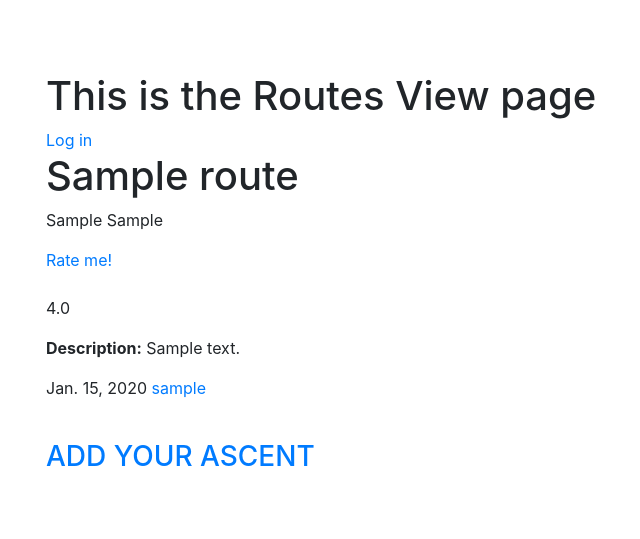
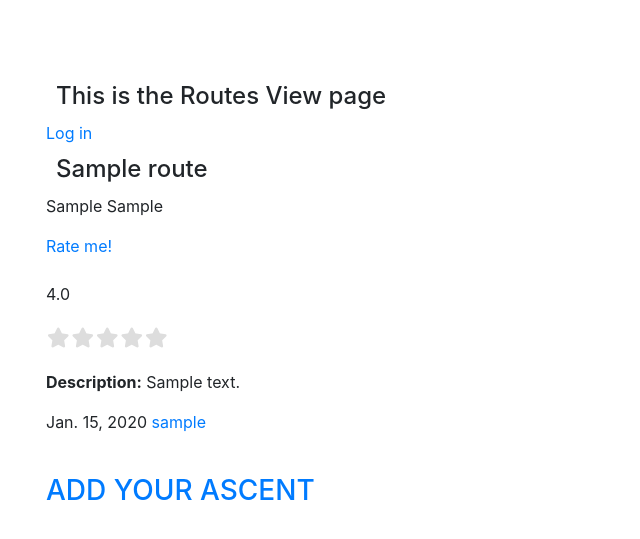
Before and after one commit to faaizajaz/mtnpak, a Django app: page /routes/1/ in a window 1280 px wide. Shown: the part 56-595 px from the top of the page, without its empty margins (39-679 px from the left). Run offline with Django 3.2, Linux system fonts and the light colour scheme; tables that the repository leaves empty hold one stand-in row (values such as "Sample post"); some libraries are stand-ins or nearby versions.

Commit message:
Cleaned commentss

```diff
--- a/routes/templates/routes/route-view.html
+++ b/routes/templates/routes/route-view.html
@@ -1,5 +1,6 @@
 {% extends 'base.html' %}
 {% load view_filters %}
+{% load static %}
 
 
 
@@ -31,6 +32,43 @@
 	<a class='rate-btn' data-href='{{ route.get_api_rate_url }}' href="{% url 'rate-route' route_id=route.id %}">Rate me!</a>
 	<br><br>
 	<p id="avg_score">{{route.avg_rating}}</p>
+
+	<!--custom CSS for star ratings -->
+	<link rel="stylesheet" type="text/css" href="{% static 'star_rating.css' %}" rel="stylesheet">
+
+	<fieldset class="rating" id="star_rating">
+	    <input type="radio" id="star5" name="rating" value="5" /><label class = "full" for="star5" title="5 stars"></label>
+
+	    <input type="radio" id="star4" name="rating" value="4" /><label class = "full" for="star4" title="4 stars"></label>
+
+	    <input type="radio" id="star3" name="rating" value="3" /><label class = "full" for="star3" title="3 stars"></label>
+
+	    <input type="radio" id="star2" name="rating" value="2" /><label class = "full" for="star2" title="2 stars"></label>
+
+	    <input type="radio" id="star1" name="rating" value="1" /><label class = "full" for="star1" title="1 star"></label>
+
+	</fieldset>
+
+	<br><br>
+
+
+
+
+
+
+
+
+
+
+
+
+
+
+
+
+
+
+
 
 	<!-- If the route only has one pitch, display the grade-->
 	{% if route.numpitch == 'Singlepitch' %}
@@ -79,32 +117,6 @@
 		<h3><a href="{% url 'add-pitch-multi' route_id=route.id %}">Add a pitch</a></h3>
 	{% endif %}
 
-<script>
-	$(document).ready(function(){
-		console.log("helooo")
-		$(".rate-btn").click(function(e){
-			console.log("this function started");
-			e.preventDefault();
+<script src="{% static 'rating_update.js' %}" type="text/javascript"></script>
 
-			var this_ = $(this);
-			var rateUrl = this_.attr("data-href");
-			$.ajax({
-				type: 'GET',
-				url: rateUrl,
-				data: {},
-				success: function(data){
-					//console.log(data);
-					//console.log("success");
-					//console.log(html(data));
-					$("#avg_score").html(data);
-
-				}, error: function(error){
-					console.log(error);
-					console.log("error");
-				}
-			});
-		});
-	});
-
-</script>
 {% endblock %}
--- a/routes/views.py
+++ b/routes/views.py
@@ -70,14 +70,20 @@ class RouteRatingRedirectAPI(APIView):
 		# set the user to current user
 		user = self.request.user
 		# create a rating object with the score, current route, and current user
-		rating = Rating(score=2.0, route=route, user=user)
+		rating = Rating(score=5.0, route=route, user=user)
 
 		#save the rating and add it to the Route's ratings
 		if user.is_authenticated:
 			##### do something like #####
 			# if user in obj.rating_set or something, then obj.rating_set.remove()
 			# and then save the new rating. This allows users to re-rate.
-
+			if user.username != 'faaiz': #God mode
+				existing_ratings = route.rating_set.filter(user=user).count()
+				if existing_ratings == 1:
+					route.rating_set.get(user=user).delete()
+				elif existing_ratings > 1:
+					print("Must be in God mode.")
+					#return a response
 			#Save the rating object
 			rating.save()
 			#add the rating object to the route's rating set
@@ -89,14 +95,11 @@ class RouteRatingRedirectAPI(APIView):
 			#Calculate average rating
 			for i in route.rating_set.all():
 				running_total += i.score
-
 			if n > 0:
 				route.avg_rating = running_total / n
 				route.save()
 			else:
 				route.avg_rating = 0.0
-
-
 
 			data = route.avg_rating
 		return Response(data)
--- /dev/null
+++ b/static/rating_update.js
@@ -0,0 +1,21 @@
+$(document).ready(function(){
+	$(".rate-btn").click(function(e){
+	//$("input[name='rating']").click(function(e){
+		e.preventDefault();
+		var this_ = $(this);
+		var rateUrl = this_.attr("data-href");
+			$.ajax({
+				type: 'GET',
+				url: rateUrl,
+				data: {},
+				success: function(data){
+					$("#avg_score").html(data);
+
+				}, error: function(error){
+					console.log(error);
+					console.log("error");
+				}
+			});
+
+	});
+});
--- /dev/null
+++ b/static/star_rating.css
@@ -0,0 +1,42 @@
+@import url(//netdna.bootstrapcdn.com/font-awesome/3.2.1/css/font-awesome.css);
+
+fieldset, label { margin: 0; padding: 0; }
+
+h1 { font-size: 1.5em; margin: 10px; }
+
+/****** Style Star Rating Widget *****/
+
+.rating {
+  border: none;
+  float: left;
+}
+
+.rating > input { display: none; }
+.rating > label:before {
+  margin: 1px;
+  font-size: 1.25em;
+  font-family: FontAwesome;
+  display: inline-block;
+  content: "\f005";
+}
+
+.rating > .half:before {
+  content: "\f089";
+  position: absolute;
+}
+
+.rating > label {
+  color: #ddd;
+ float: right;
+}
+
+/***** CSS Magic to Highlight Stars on Hover *****/
+
+.rating > input:checked ~ label, /* show gold star when clicked */
+.rating:not(:checked) > label:hover, /* hover current star */
+.rating:not(:checked) > label:hover ~ label { color: #FFD700;  } /* hover previous stars in list */
+
+.rating > input:checked + label:hover, /* hover current star when changing rating */
+.rating > input:checked ~ label:hover,
+.rating > label:hover ~ input:checked ~ label, /* lighten current selection */
+.rating > input:checked ~ label:hover ~ label { color: #FFED85;  }
--- a/templates/base.html
+++ b/templates/base.html
@@ -1,4 +1,5 @@
 {% load static %}
+
 
 <!doctype html>
 <html lang="en">
@@ -20,7 +21,6 @@
 
     <!-- Bootstrap CSS -->
     <link href="{% static 'bootstrap/css/bootstrap.min.css' %}" rel="stylesheet">
-
   </head>
 
   <body>
```
